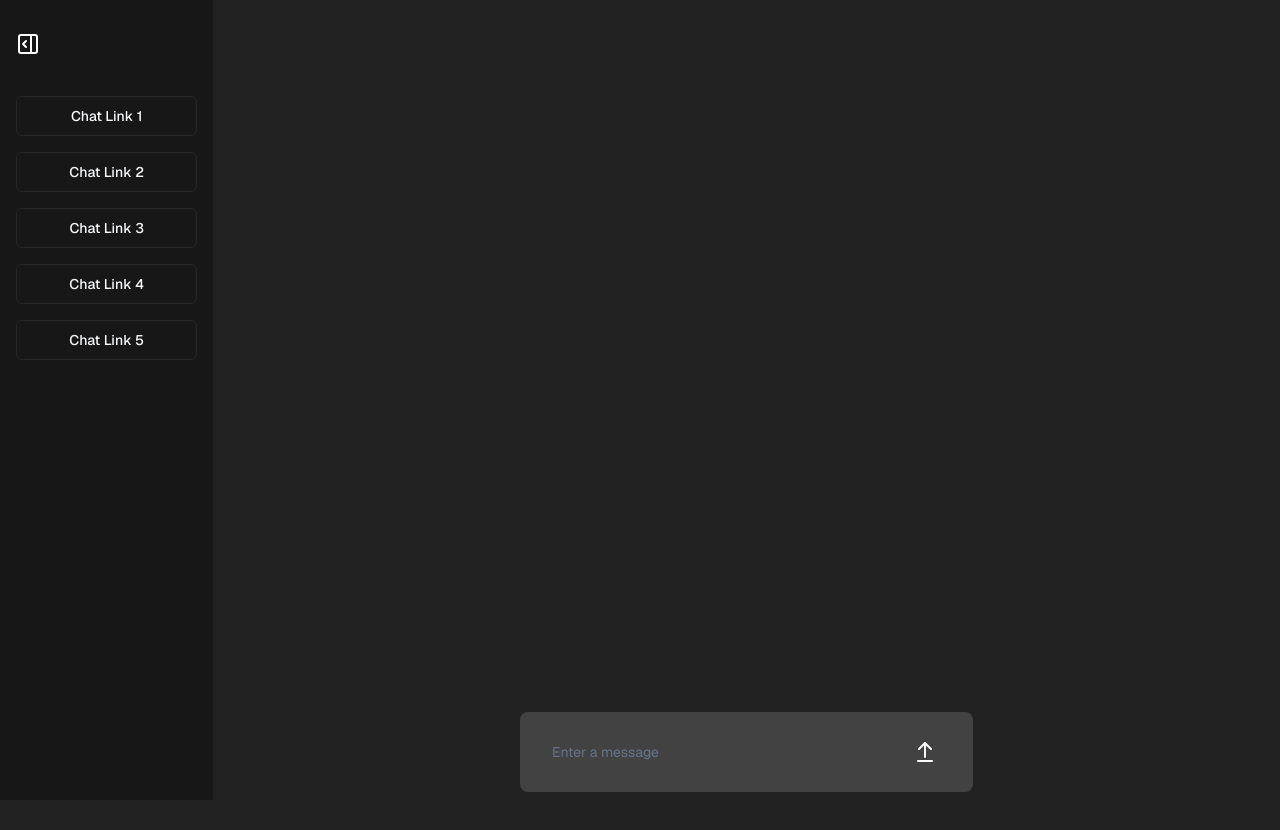
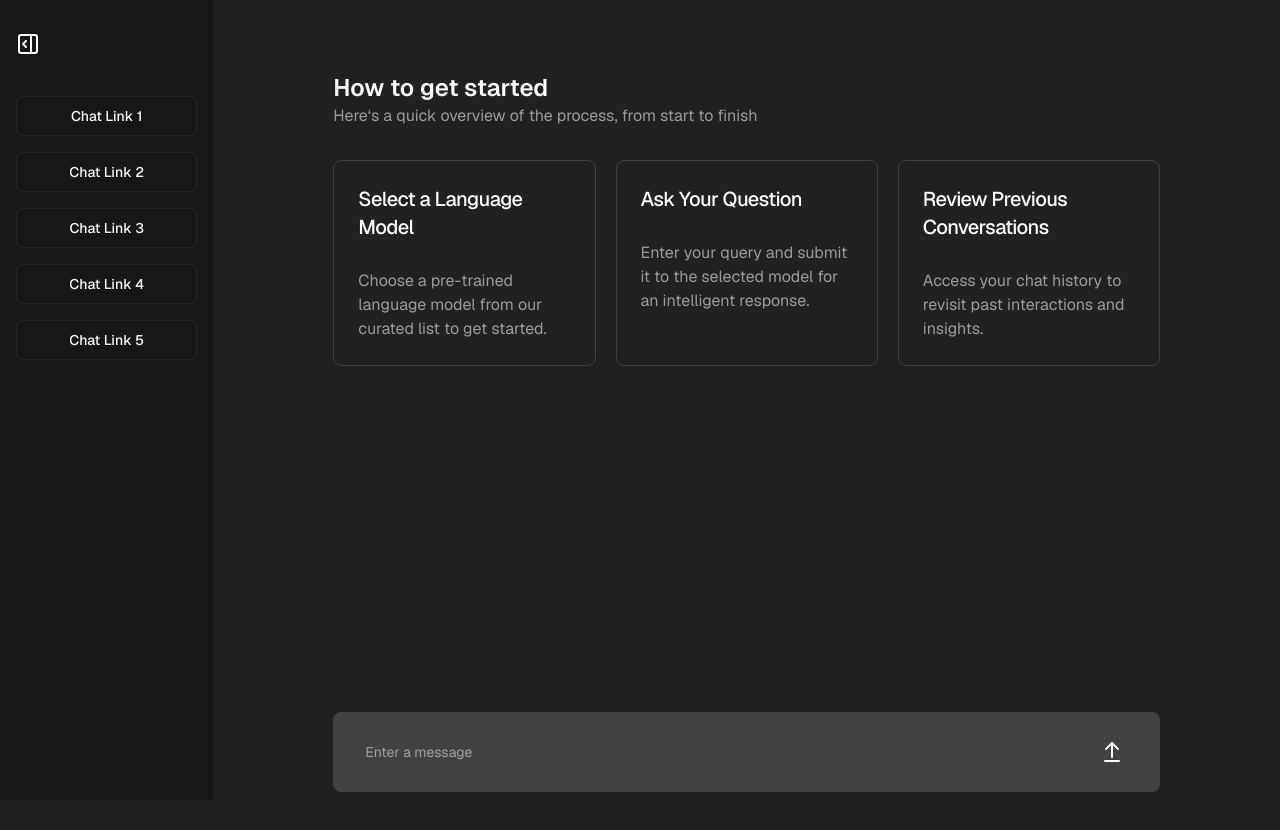
Before and after one commit to praneethravuri/open-llms, a Next.js app in the folder frontend/: page /chat in a window 1280 px wide. Built offline with nearby package versions, Linux system fonts and the light colour scheme.

Commit message:
ui update

```diff
--- a/frontend/app/chat/ChatInput.tsx
+++ b/frontend/app/chat/ChatInput.tsx
@@ -25,8 +25,8 @@ const ChatInput: React.FC<ChatInputProps> = ({ onSendMessage }) => {
     };
 
     return (
-        <section className="chat-input flex justify-center">
-            <div className="input-area flex items-center justify-between bg-light-gray w-3/6 space-x-4 p-5 rounded-lg">
+        <section className="chat-input flex justify-center ">
+            <div className="input-area flex items-center justify-between bg-light-gray md:w-[calc(100%-5rem)] w-full space-x-4 p-5 rounded-lg">
                 <div className='text-input w-full'>
                     <Textarea
                         rows={1}
--- a/frontend/app/chat/ChatMessage.tsx
+++ b/frontend/app/chat/ChatMessage.tsx
@@ -1,4 +1,7 @@
-import React from 'react';
+"use client";
+import React, { useState } from 'react';
+import { Copy, Check } from 'lucide-react';
+import { Button } from '@/components/ui/button';
 
 interface ChatMessageProps {
     message: string;
@@ -6,15 +9,33 @@ interface ChatMessageProps {
 }
 
 const ChatMessage: React.FC<ChatMessageProps> = ({ message, sender }) => {
+    const [copied, setCopied] = useState<boolean>(false);
+
+    const copyToClipboard = () => {
+        navigator.clipboard.writeText(message).then(() => {
+            setCopied(true);
+        }, (err) => {
+            alert("Failed to copy message");
+        });
+    };
+
     return (
         <section className=''>
             <div className={`my-2 ${sender === 'user' ? 'flex justify-end' : 'flex justify-start'}`}>
-                <div className={`p-4 rounded-lg ${sender === 'user' ? 'bg-zinc-800 text-white' : ' w-full'}`}>
-                    <p className="text-left"><strong>{sender === 'user' ? 'You' : 'Bot'}:</strong> {message}</p>
+                <div className={`p-4 rounded-lg ${sender === 'user' ? 'bg-light-gray text-white' : 'w-full'}`}>
+                    <p className="text-left">{message}</p>
+                    {sender === 'bot' && (
+                        <div className="flex justify-start mt-2">
+                            <Button onClick={copyToClipboard} className="bg-very-dark-gray text-white rounded-lg text-sm flex space-x-2">
+                                {copied ? <Check width={16} /> : <Copy width={16} />}
+                                <p className='text-xs'>{copied ? 'Copied!' : 'Copy'}</p>
+                            </Button>
+                        </div>
+                    )}
                 </div>
             </div>
         </section>
-    )
+    );
 }
 
-export default ChatMessage
+export default ChatMessage;
--- a/frontend/app/chat/ChatWindow.tsx
+++ b/frontend/app/chat/ChatWindow.tsx
@@ -1,8 +1,10 @@
 "use client";
+
 import React, { useState } from 'react';
 import ChatInput from './ChatInput';
 import ChatMessage from './ChatMessage';
 import axios from 'axios';
+import Instruction from '@/components/static/Instruction';
 
 const ChatWindow = () => {
     const [messages, setMessages] = useState<{ sender: 'user' | 'bot'; message: string; }[]>([]);
@@ -24,9 +26,13 @@ const ChatWindow = () => {
     return (
         <section className='h-screen flex flex-col'>
             <div className="show-messages flex-grow overflow-auto">
-                {messages.map((msg, index) => (
-                    <ChatMessage key={index} message={msg.message} sender={msg.sender} />
-                ))}
+                {messages.length === 0 ? (
+                    <Instruction />
+                ) : (
+                    messages.map((msg, index) => (
+                        <ChatMessage key={index} message={msg.message} sender={msg.sender} />
+                    ))
+                )}
             </div>
             <div className="input-message mb-10">
                 <ChatInput onSendMessage={sendMessage} />
--- /dev/null
+++ b/frontend/components/static/Instruction.tsx
@@ -0,0 +1,41 @@
+import React from 'react';
+import { Card, CardContent, CardHeader, CardTitle } from "@/components/ui/card";
+
+const Instruction = () => {
+    const instructions = [
+        { title: "Select a Language Model", content: "Choose a pre-trained language model from our curated list to get started." },
+        { title: "Ask Your Question", content: "Enter your query and submit it to the selected model for an intelligent response." },
+        { title: "Review Previous Conversations", content: "Access your chat history to revisit past interactions and insights." },
+    ];
+
+    return (
+        <section>
+            <div className="main-content p-10 flex flex-col justify-between space-y-8">
+                <div className="sm:block hidden">
+                    <div className="header flex justify-between sm:block">
+                        <div className="title text-2xl font-semibold">How to get started</div>
+                        <div className="instruction text-gray-text-color line-clamp-3">Here&lsquo;s a quick overview of the process, from start to finish</div>
+                    </div>
+                </div>
+                <div className="instruction-cards grid gap-5 sm:grid-cols-1 md:grid-cols-2 lg:grid-cols-3">
+                    {instructions.map((instruction, index) => (
+                        <div key={index} className="break-inside-avoid cursor-default">
+                            <Card className='bg-transparent border border-zinc-700 h-full'>
+                                <CardHeader>
+                                    <CardTitle className='flex justify-between'>
+                                        <div className='font-medium text-xl mb-1 text-white'>{instruction.title}</div>
+                                    </CardTitle>
+                                </CardHeader>
+                                <CardContent>
+                                    <p className='text-base text-gray-text-color'>{instruction.content}</p>
+                                </CardContent>
+                            </Card>
+                        </div>
+                    ))}
+                </div>
+            </div>
+        </section>
+    );
+}
+
+export default Instruction;
--- /dev/null
+++ b/frontend/components/ui/card.tsx
@@ -0,0 +1,79 @@
+import * as React from "react"
+
+import { cn } from "@/lib/utils"
+
+const Card = React.forwardRef<
+  HTMLDivElement,
+  React.HTMLAttributes<HTMLDivElement>
+>(({ className, ...props }, ref) => (
+  <div
+    ref={ref}
+    className={cn(
+      "rounded-lg border bg-card text-card-foreground shadow-sm",
+      className
+    )}
+    {...props}
+  />
+))
+Card.displayName = "Card"
+
+const CardHeader = React.forwardRef<
+  HTMLDivElement,
+  React.HTMLAttributes<HTMLDivElement>
+>(({ className, ...props }, ref) => (
+  <div
+    ref={ref}
+    className={cn("flex flex-col space-y-1.5 p-6", className)}
+    {...props}
+  />
+))
+CardHeader.displayName = "CardHeader"
+
+const CardTitle = React.forwardRef<
+  HTMLParagraphElement,
+  React.HTMLAttributes<HTMLHeadingElement>
+>(({ className, ...props }, ref) => (
+  <h3
+    ref={ref}
+    className={cn(
+      "text-2xl font-semibold leading-none tracking-tight",
+      className
+    )}
+    {...props}
+  />
+))
+CardTitle.displayName = "CardTitle"
+
+const CardDescription = React.forwardRef<
+  HTMLParagraphElement,
+  React.HTMLAttributes<HTMLParagraphElement>
+>(({ className, ...props }, ref) => (
+  <p
+    ref={ref}
+    className={cn("text-sm text-muted-foreground", className)}
+    {...props}
+  />
+))
+CardDescription.displayName = "CardDescription"
+
+const CardContent = React.forwardRef<
+  HTMLDivElement,
+  React.HTMLAttributes<HTMLDivElement>
+>(({ className, ...props }, ref) => (
+  <div ref={ref} className={cn("p-6 pt-0", className)} {...props} />
+))
+CardContent.displayName = "CardContent"
+
+const CardFooter = React.forwardRef<
+  HTMLDivElement,
+  React.HTMLAttributes<HTMLDivElement>
+>(({ className, ...props }, ref) => (
+  <div
+    ref={ref}
+    className={cn("flex items-center p-6 pt-0", className)}
+    {...props}
+  />
+))
+CardFooter.displayName = "CardFooter"
+
+export { Card, CardHeader, CardFooter, CardTitle, CardDescription, CardContent }
--- a/frontend/components/ui/textarea.tsx
+++ b/frontend/components/ui/textarea.tsx
@@ -10,7 +10,7 @@ const Textarea = React.forwardRef<HTMLTextAreaElement, TextareaProps>(
     return (
       <textarea
         className={cn(
-          "flex w-full rounded-md border border-input bg-background px-3 py-2 text-sm ring-offset-background placeholder:text-muted-foreground focus-visible:outline-none focus-visible:ring-2 focus-visible:ring-ring focus-visible:ring-offset-2 disabled:cursor-not-allowed disabled:opacity-50",
+          "flex w-full rounded-md border border-input bg-background px-3 py-2 text-sm ring-offset-background focus-visible:outline-none focus-visible:ring-2 focus-visible:ring-ring focus-visible:ring-offset-2 disabled:cursor-not-allowed disabled:opacity-50",
           className
         )}
         ref={ref}
--- a/frontend/tailwind.config.ts
+++ b/frontend/tailwind.config.ts
@@ -20,6 +20,7 @@ const config = {
     extend: {
 
       colors: {
+        "gray-text-color" : "#9b9b9b",
         "sidebar-gray" : "#2f2f2f",
         "dark-gray" : "#212121",
         "light-gray" : "#424242",
```
Also changed, not shown: 1 other file (tests, documents, lock files or other folders).
